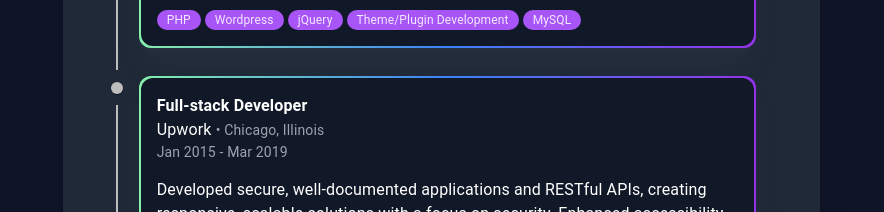
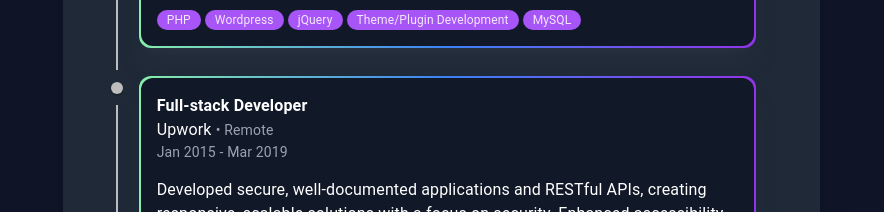
Before and after one commit to iki789/portfolio-iki, a Next.js app: page / in a window 1280 px wide. Shown: the part 2640-2852 px from the top of the page, without its empty margins (396-1280 px from the left). Built offline with nearby package versions, Linux system fonts and the light colour scheme.

Commit message:
fixed locations

```diff
--- a/app/components/WorkExperience.tsx
+++ b/app/components/WorkExperience.tsx
@@ -75,7 +75,7 @@ const experiences = [
     name: "Full-stack Developer",
     company: "Upwork",
     position: "Full-stack Developer",
-    location: "Chicago, Illinois",
+    location: "Remote",
     startDate: "Jan 2015",
     endDate: "Mar 2019",
     descriptiom:
```
